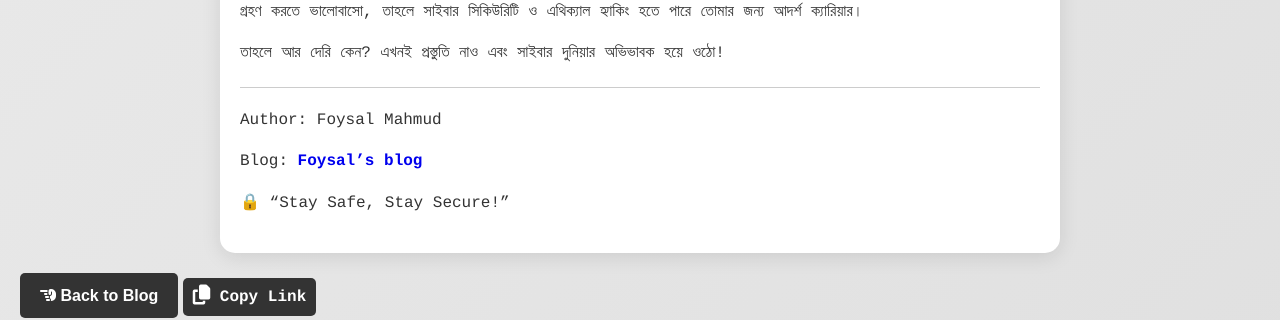
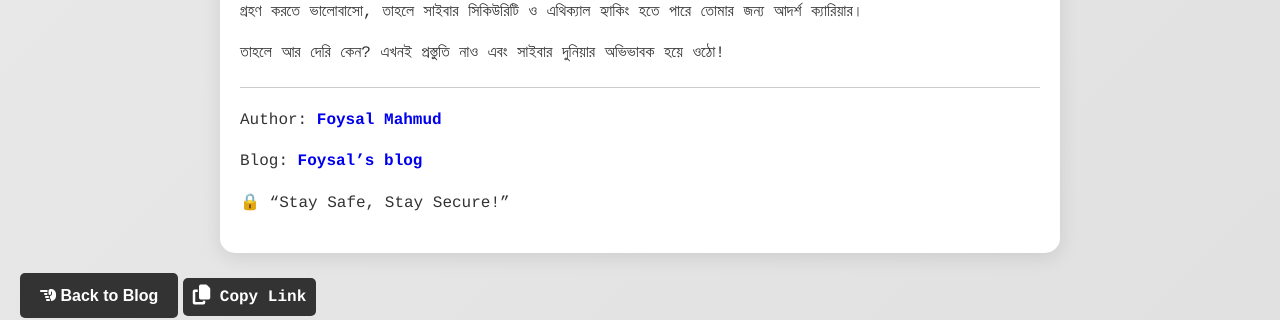
Before and after one commit to foysal1627/foysal1627.github.io, a Jekyll site: the page built from _posts/2025-03-18-new-blog.md, in a window 1280 px wide and 900 px high, scrolled down 2484 px. Shown: the part 451-771 px from the top of the window. Built offline with Jekyll 4.4.1, drawn with Linux system fonts in a browser that asks for light colours.

Commit message:
Update 2025-03-18-new-blog.md

```diff
--- a/_posts/2025-03-18-new-blog.md
+++ b/_posts/2025-03-18-new-blog.md
@@ -132,7 +132,7 @@ author: "Foysal"
 
 ---
 
-Author: Foysal Mahmud
+Author: <a style="font-family: courier; text-decoration: none" href="https://www.facebook.com/newfbaccount369" target="_blank"><b>Foysal Mahmud</b></a>
 
 Blog: <a style="font-family: courier; text-decoration: none" href="https://foysal1627.github.io/blog.html" target="_blank"><b>Foysal's blog</b></a>
 
```
